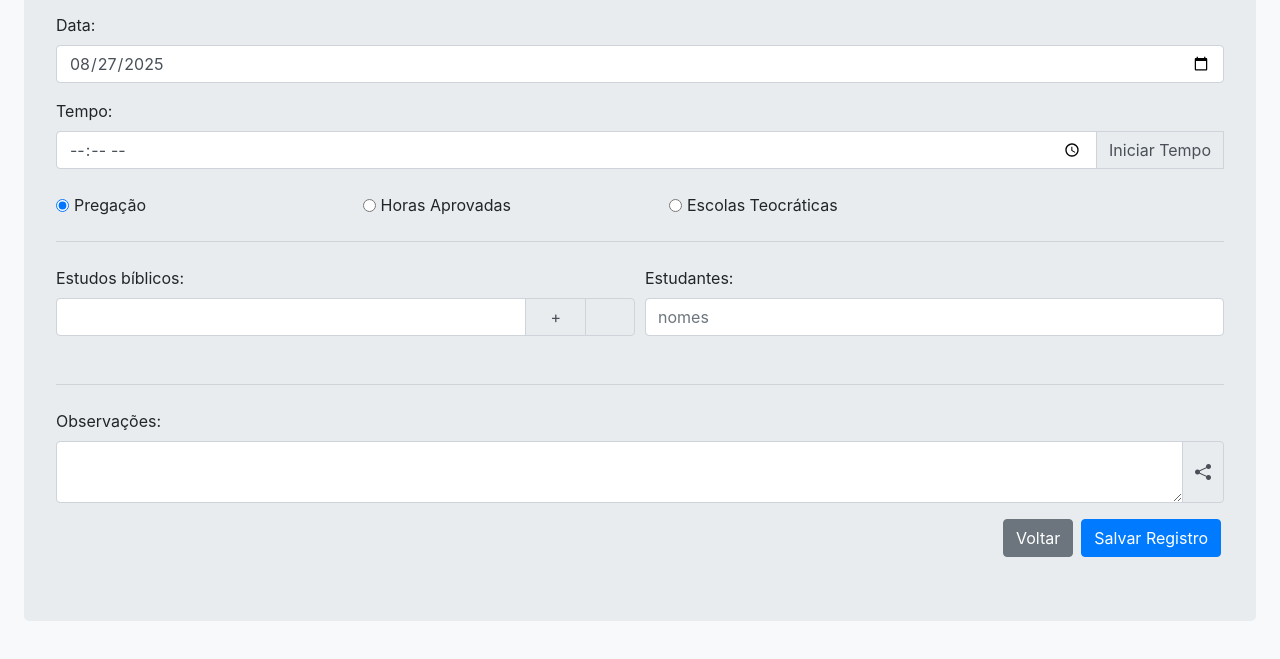
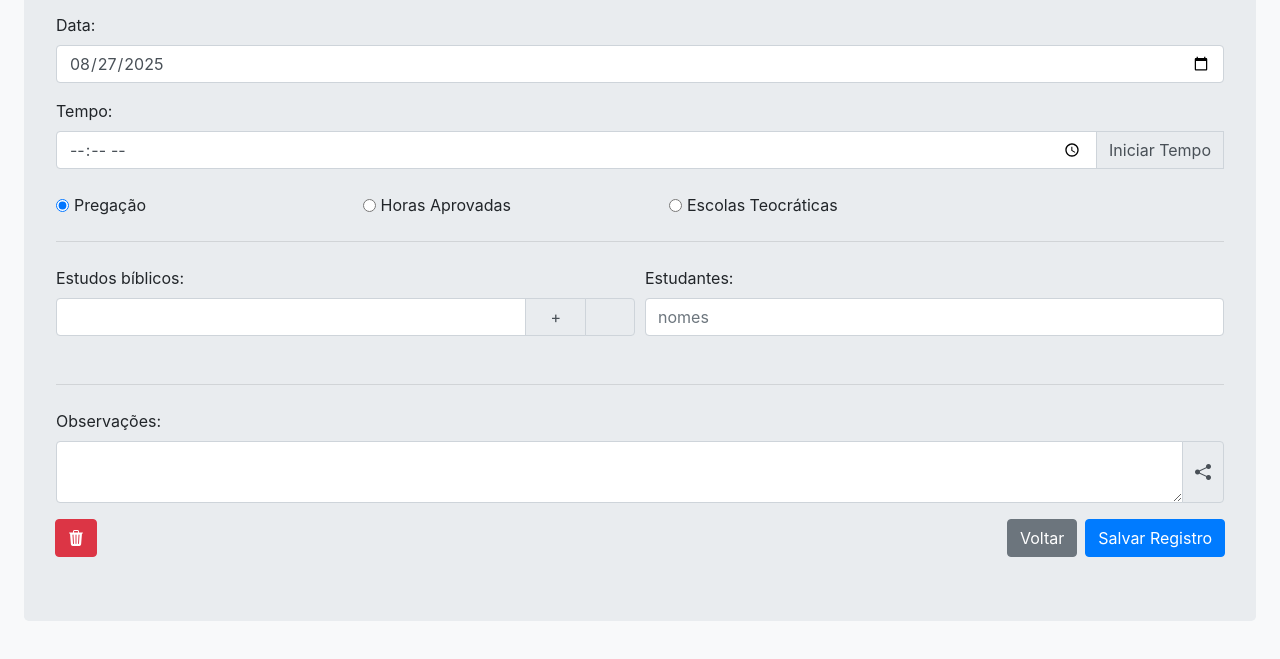
Before and after one commit to warleypo/tjReport, a website: page cadastro.html in a window 1280 px wide. Shown: the part 177-836 px from the top of the page. Drawn offline with nearby package versions, Linux system fonts and the light colour scheme.

Commit message:
add remover e erro 404 no sw

```diff
--- a/app.js
+++ b/app.js
@@ -330,6 +330,7 @@ function nextReport() {
     anoAtual++;
   }
   showReport(anoAtual, mesAtual);
+  getTotais();
 }
 
 function previousReport() {
@@ -339,6 +340,7 @@ function previousReport() {
     anoAtual--;
   }
   showReport(anoAtual, mesAtual);
+  getTotais();
 }
 
 showReport(anoAtual, mesAtual);
@@ -559,3 +561,26 @@ function shareText() {
     );
   }
 }
+
+function removeReport() {
+  const confirmDelete = confirm(
+    "Tem certeza que deseja remover este registro?"
+  );
+  if (confirmDelete) {
+    const id = new URLSearchParams(window.location.search).get("id");
+    const mes = new URLSearchParams(window.location.search)
+      .get("mes")
+      .split("-");
+    if (id && mes) {
+      const registros = getReportData(mes[0], mes[1]);
+      if (registros && registros[id]) {
+        registros.splice(id, 1);
+        localStorage.setItem(
+          `report-${mes[0]}-${mes[1]}`,
+          JSON.stringify(registros)
+        );
+        location.assign("index.html");
+      }
+    }
+  }
+}
--- a/cadastro.html
+++ b/cadastro.html
@@ -155,7 +155,16 @@
               </div>
             </div>
           </div>
-          <div class="form-row justify-content-end px-2">
+          <div class="form-row justify-content-between px-1">
+            <button
+              type="button"
+              class="btn btn-danger mr-2"
+              title="Remover registro"
+              onclick="removeReport()"
+            >
+              <i class="bi bi-trash3-fill"></i>
+            </button>
+            <div class="d-flex justify-content-end">
               <button
                 type="button"
                 class="btn btn-secondary mr-2"
@@ -182,6 +191,7 @@
                 Alterar Registro
               </button>
             </div>
+          </div>
         </form>
       </div>
     </div>
```
Also changed, not shown: sw.js (+7 -1 lines). Lines whose indentation alone changed are shown as unchanged.
